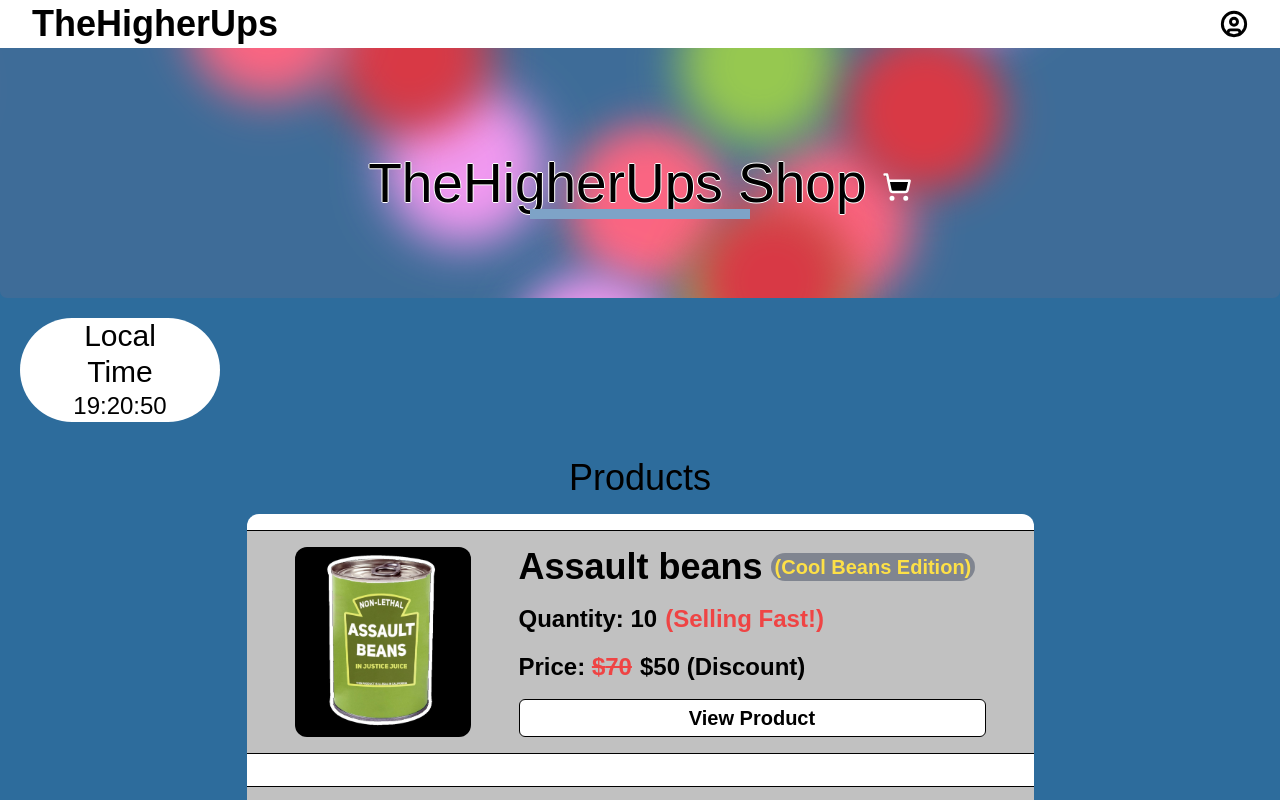
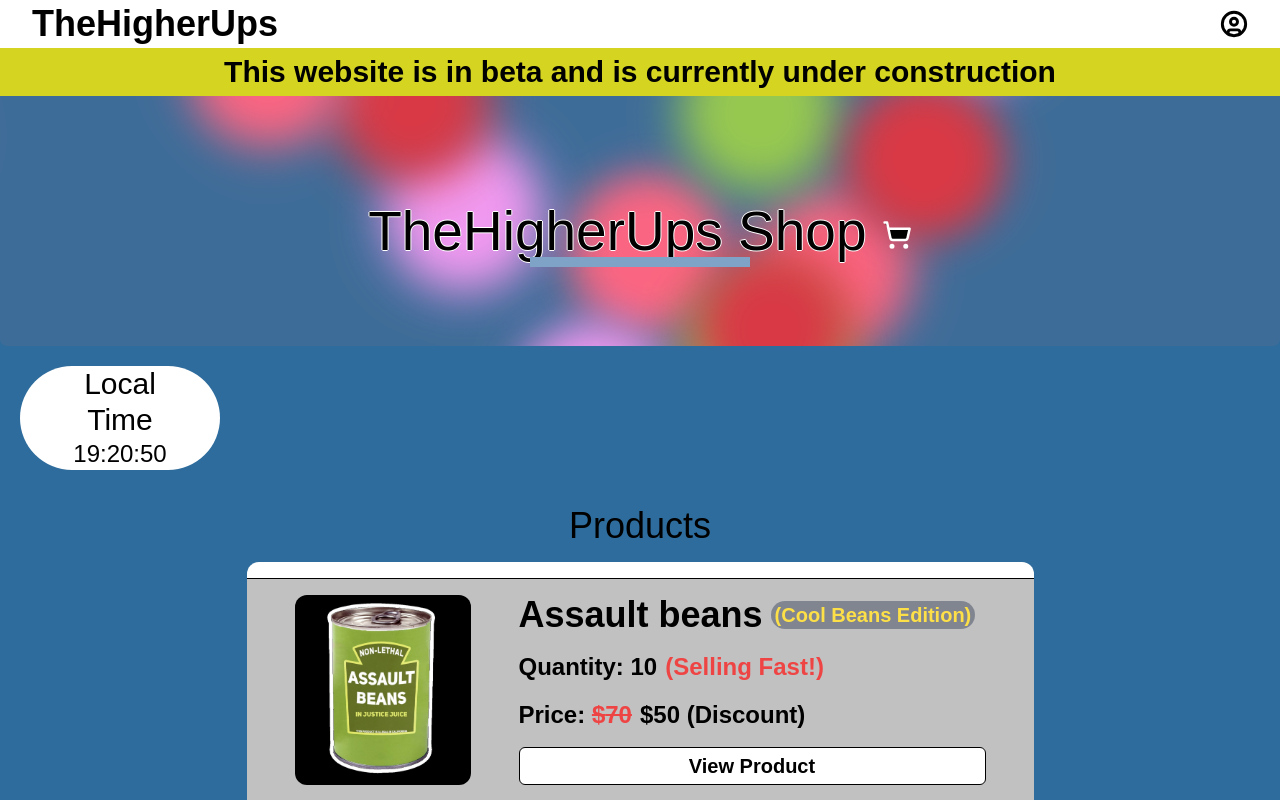
Before and after one commit to TheHigherUps/shop, a Next.js app: page / in a window 1280 px wide. Shown: the top 800 px of the page. Built offline with nearby package versions, Linux system fonts and the light colour scheme; no server answers; a web font is replaced by a local one.

Commit message:
chore: added banner

```diff
--- a/src/app/(main)/page.tsx
+++ b/src/app/(main)/page.tsx
@@ -1,3 +1,4 @@
+import Banner from "@/components/Banner"
 import Card from "@/components/Card"
 import CardContainer from "@/components/CardContainer"
 import Hero from "@/components/Hero"
@@ -6,6 +7,9 @@ import TimeDisplay from "@/components/TimeDisplay"
 export default function Home() {
     return (
         <>
+            <Banner>
+                This website is in beta and is currently under construction
+            </Banner>
             <Hero />
             <TimeDisplay />
             <main className="min-h-screen bg-[#2d6c9c]">
```
